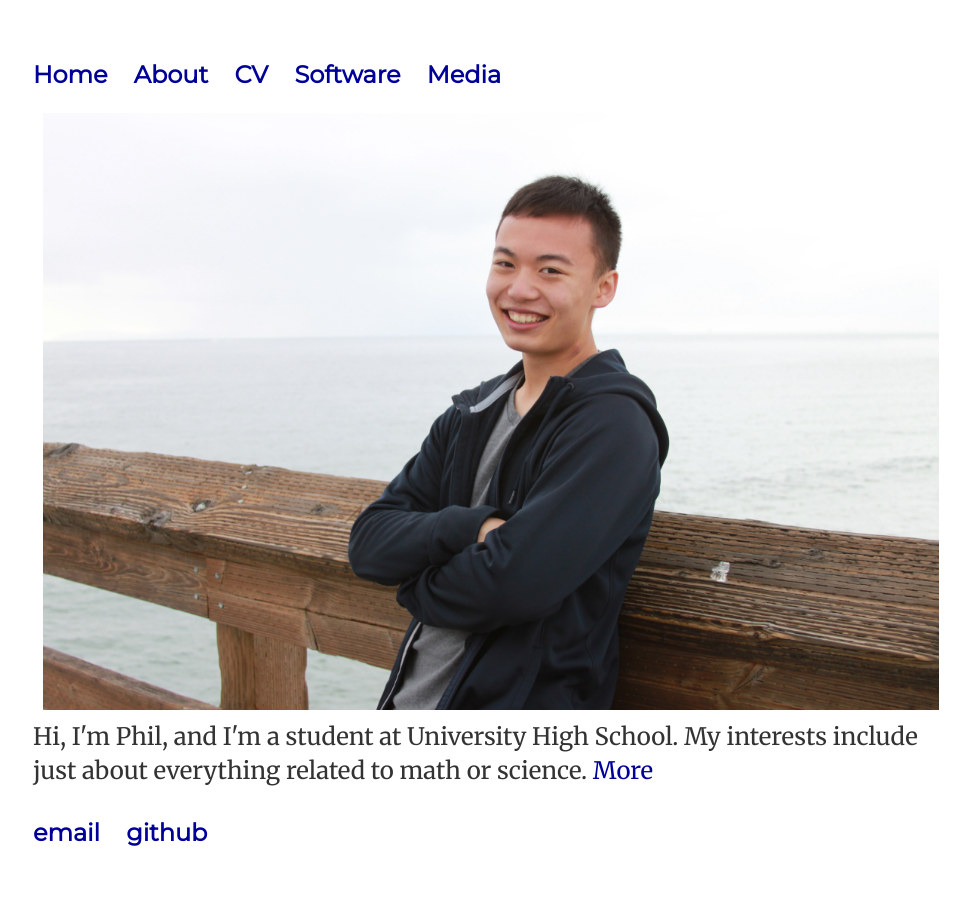
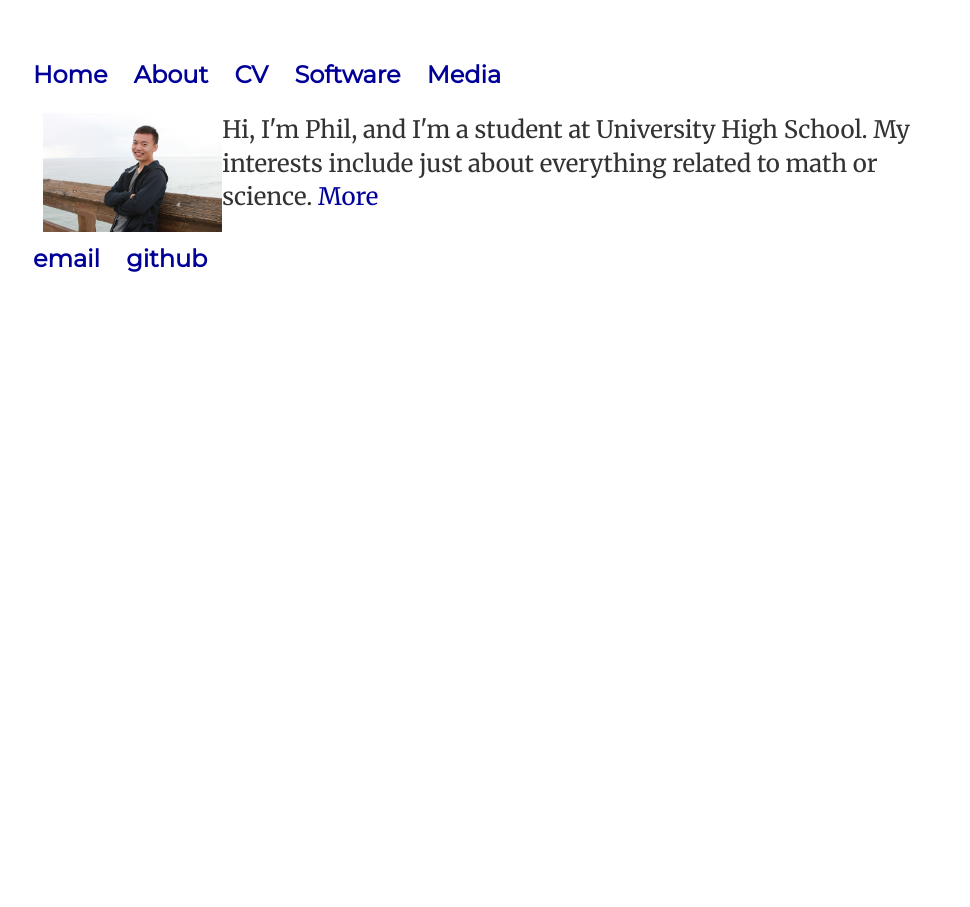
Before and after one commit to philhchen/philhchen.github.io, a Jekyll site: the page built from index.html, in a window 1280 px wide. Shown: the whole page, without its empty margins (159-1129 px from the left). Built offline with Jekyll 4.4.1, drawn with Linux system fonts in a browser that asks for light colours.

Commit message:
Update index.html

```diff
--- a/index.html
+++ b/index.html
@@ -4,7 +4,7 @@ title: Phil Chen
 ---
 <div class="home">
 	<body>
-	<img  src="img/pchen_pfp.jpg" style="width:100%;height=100%">
+	<img  src="img/pchen_pfp.jpg" style="width:20%;height=20%">
 	<p>Hi, I'm Phil, and I'm a student at University High School.
 		My interests include just about everything related to math or science.
 		<a href="/about">More</a></p>
```
